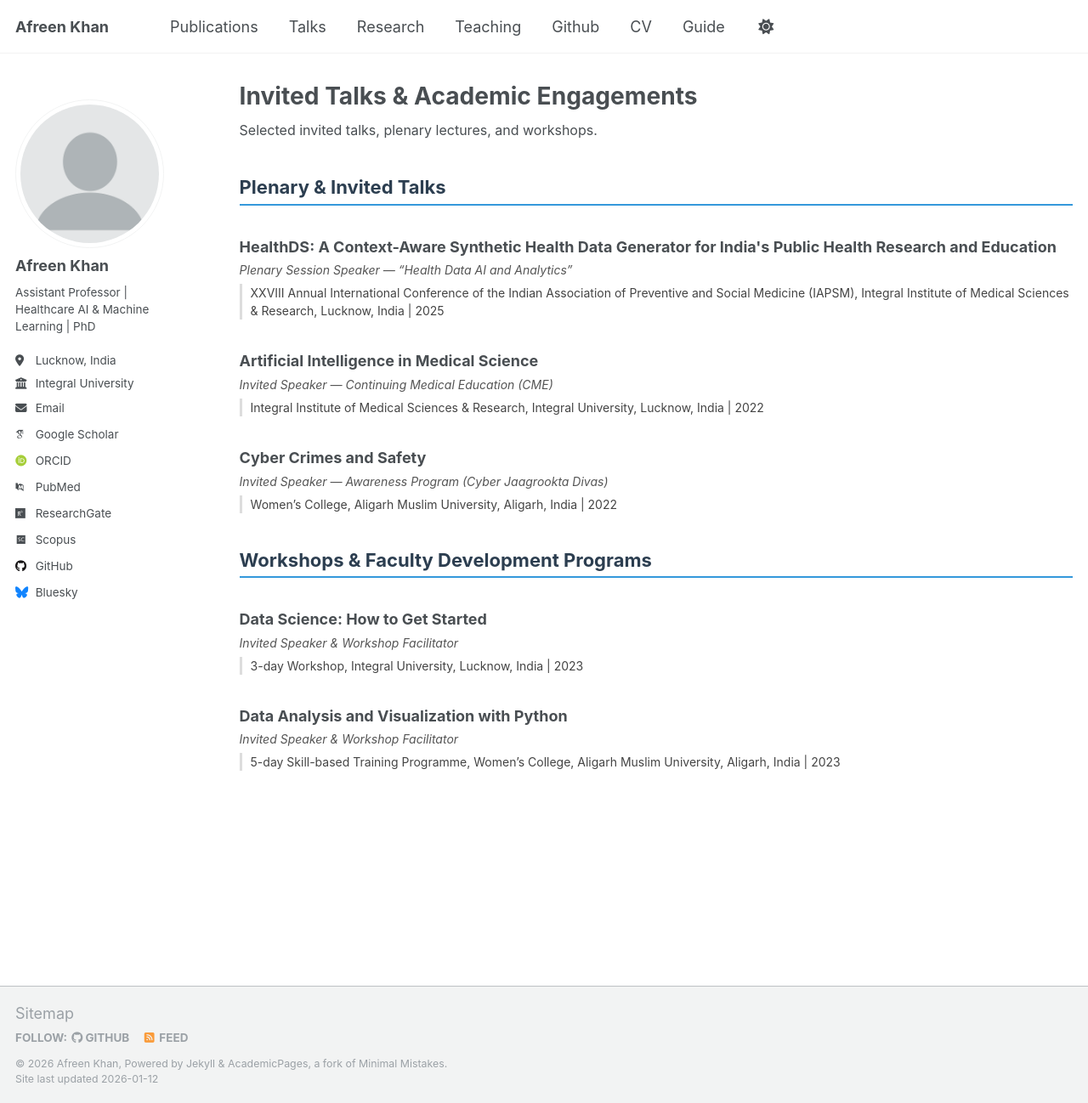
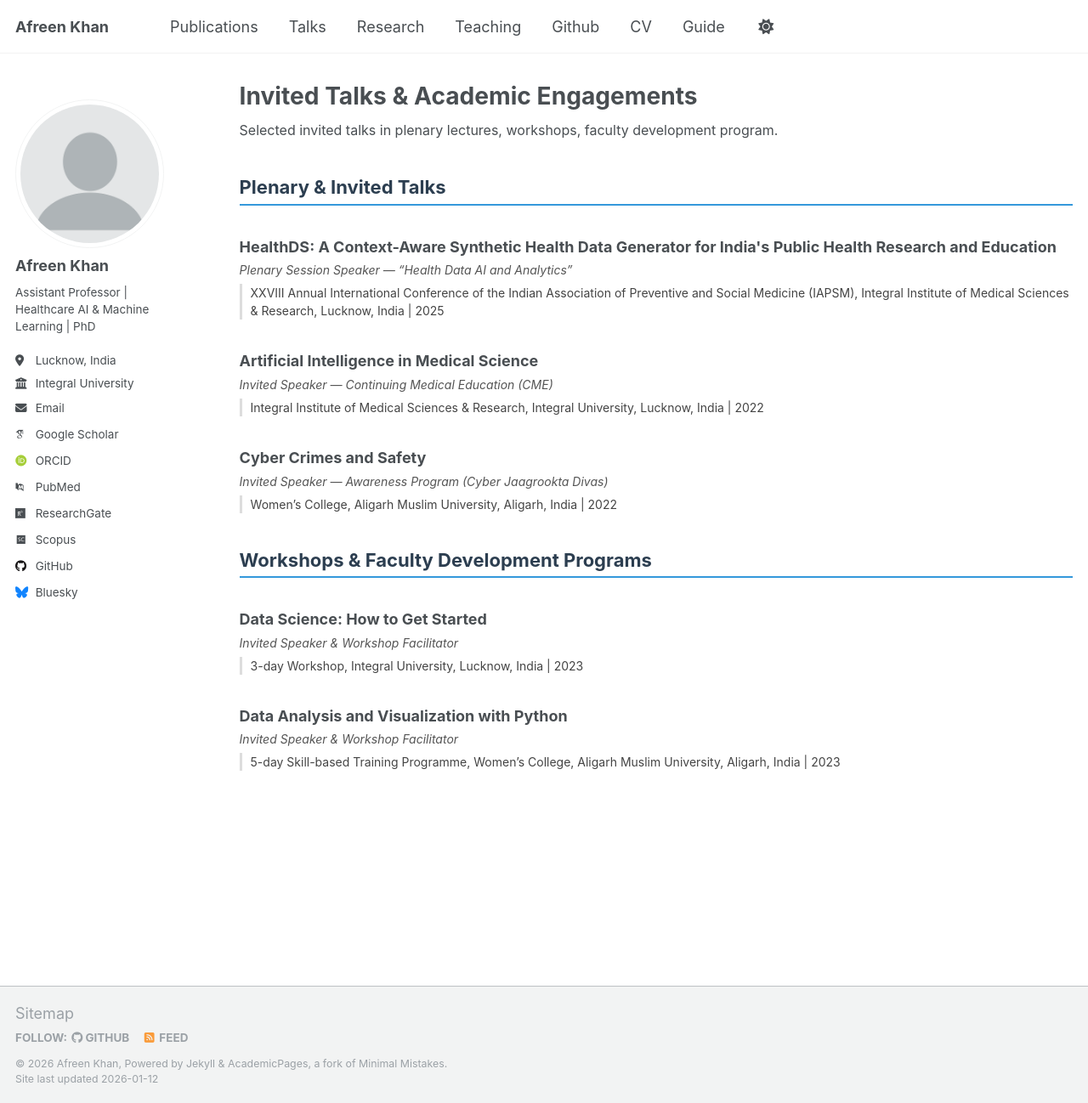
Before and after one commit to afreen-kh/afreen-kh.github.io, a Jekyll site: the page built from _pages/talks.html, in a window 1280 px wide and 1298 px high. Shown: the whole window at 85% size. Built offline with Jekyll 4.4.1, drawn with Linux system fonts in a browser that asks for light colours; some web fonts are replaced; a script that is not in the unit is left out.

Commit message:
Update talks.html

```diff
--- a/_pages/talks.html
+++ b/_pages/talks.html
@@ -6,7 +6,7 @@ author_profile: true
 ---
 
 <div class="publications-header">
-Selected invited talks, plenary lectures, and workshops.
+Selected invited talks in plenary lectures, workshops, faculty development program.
 </div>
 
 <h2 class="pub-section-title">Plenary & Invited Talks</h2>
```
